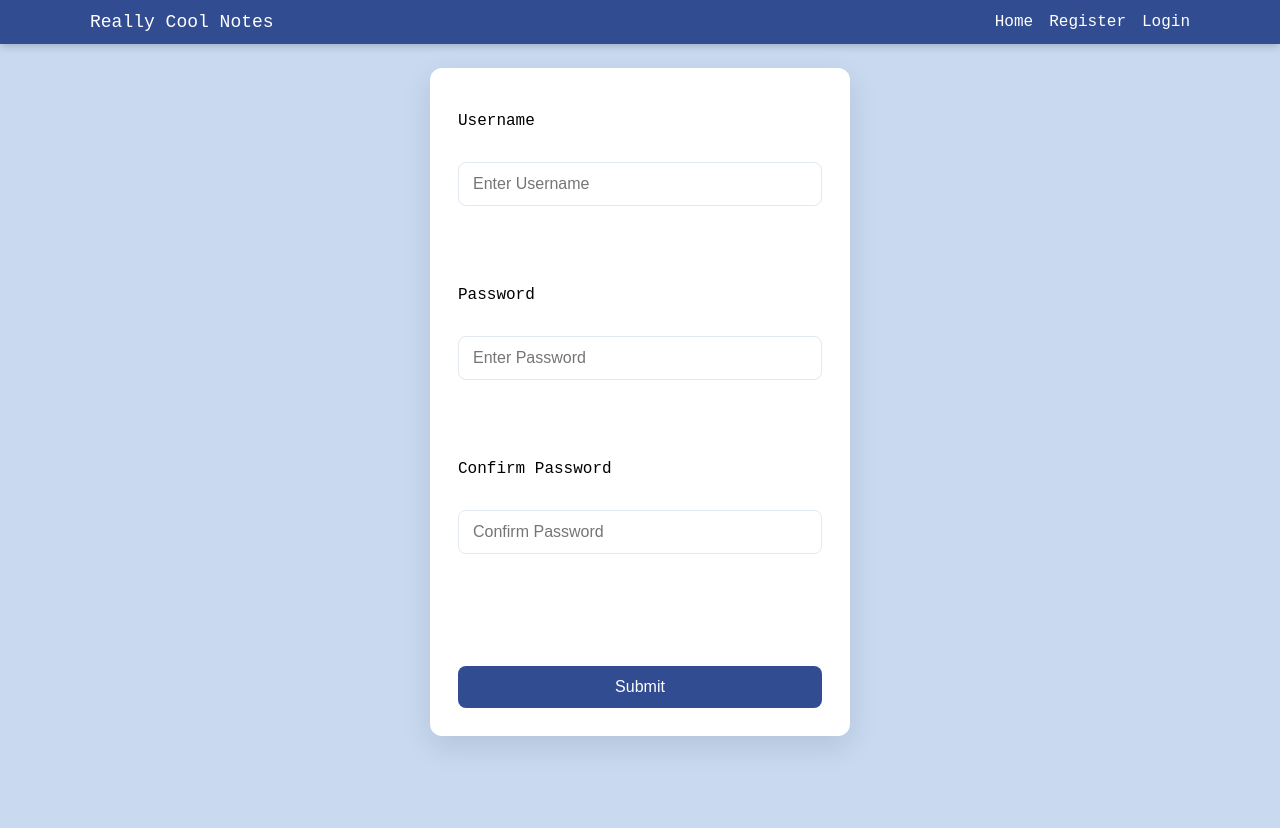
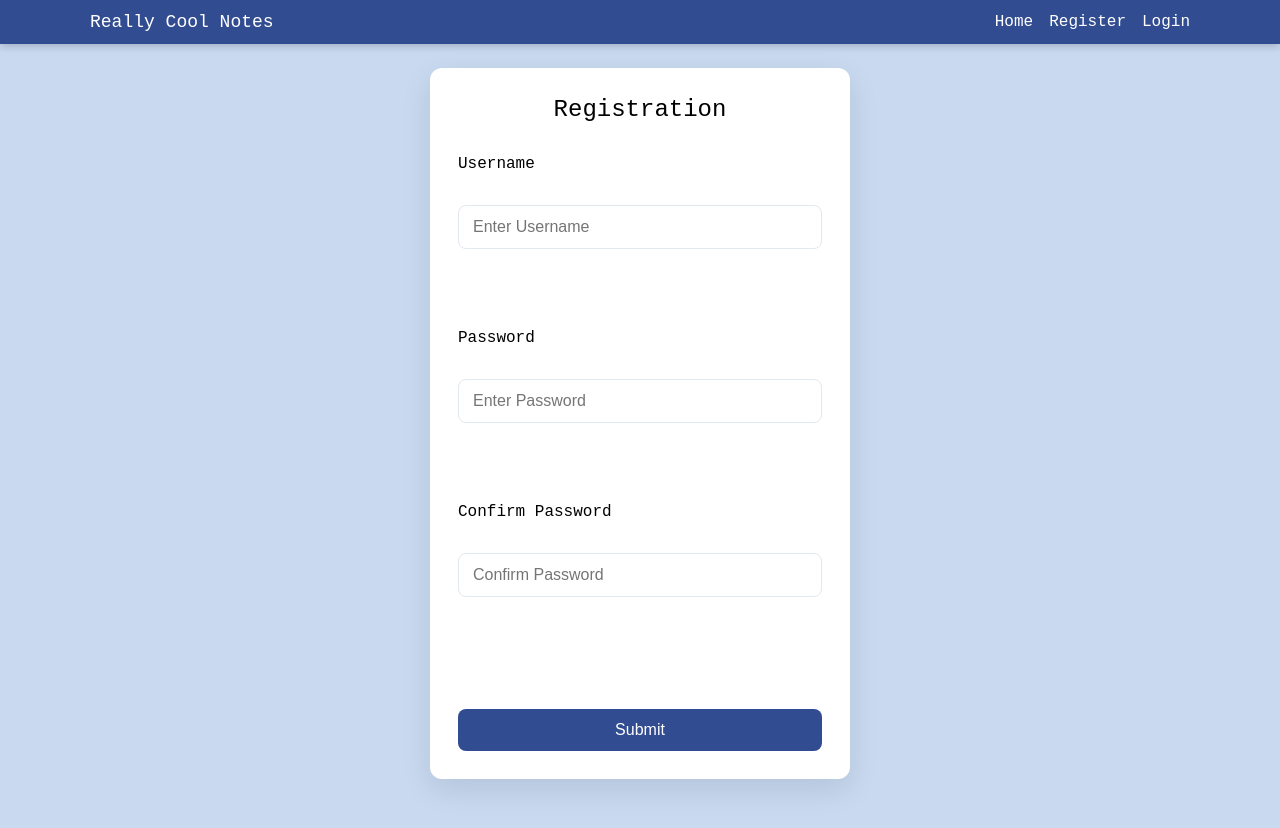
Before and after one commit to Runn077/Notes-App, a React app in the folder frontend/: page /registration in a window 1280 px wide. Shown: the top 828 px of the page. Built offline with nearby package versions, Linux system fonts and the light colour scheme; the HTML template or start-up script is replaced by a standard one.

Commit message:
added title

```diff
--- a/frontend/src/page/Login.jsx
+++ b/frontend/src/page/Login.jsx
@@ -38,6 +38,7 @@ function Login() {
   return (
     <div className='registrationContainer'>
         <form className='registrationCard' onSubmit={handleSubmit(onSubmit)}>
+          <div className='registrationTitle'>Login</div>
           <p> Username </p>
           <input className='usernameInput'
           placeholder='Enter Username'
--- a/frontend/src/page/Registration.jsx
+++ b/frontend/src/page/Registration.jsx
@@ -43,6 +43,7 @@ function Registration() {
   return (
     <div className='registrationContainer'>
         <form className='registrationCard' onSubmit={handleSubmit(onSubmit)}>
+          <div className='registrationTitle'>Registration</div>
           <p> Username </p>
           <input className='usernameInput'
           placeholder='Enter Username'
--- a/frontend/src/styles/registration.css
+++ b/frontend/src/styles/registration.css
@@ -40,3 +40,8 @@
 .errorMessage {
   color: red;
 }
+
+.registrationTitle {
+  font-size: 1.5rem;
+  text-align: center;
+}
```
